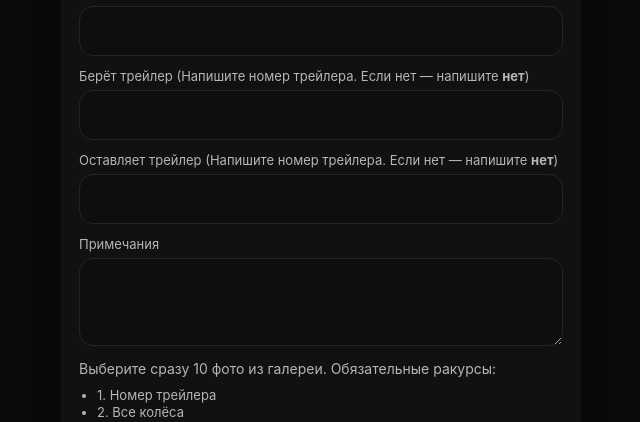
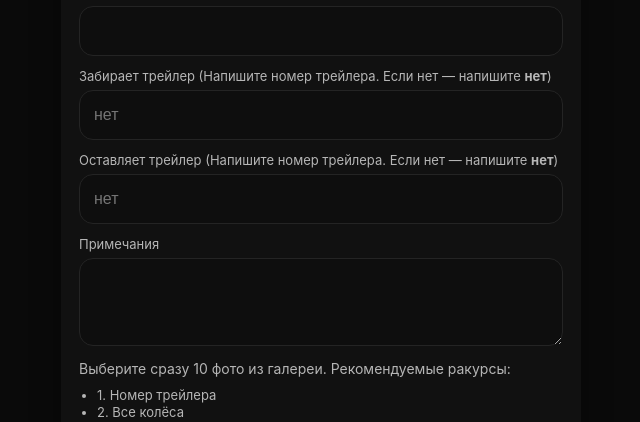
Before and after one commit to danmiller22/222, a Next.js app in the folder drop-hook-vercel-fixed-public/: page / in a window 1280 px wide. Shown: the part 445-867 px from the top of the page, without its empty margins (319-959 px from the left). Built offline with nearby package versions, Linux system fonts and the light colour scheme; no server answers.

Commit message:
Update page.tsx

```diff
--- a/drop-hook-vercel-fixed-public/app/page.tsx
+++ b/drop-hook-vercel-fixed-public/app/page.tsx
@@ -11,17 +11,17 @@ const STR = {
     brand: 'US Team Fleet',
     title: 'Drop / Hook',
     policy:
-      'Каждый водитель обязан отправлять фото, когда берет (Hook) или оставляет (Drop) трейлер — иначе будут штрафы',
+      'Каждый водитель обязан отправлять фото, когда берет (Hook) или оставляет (Drop) трейлер — иначе будут штрафы.',
     type: 'Тип',
     hook: 'Hook',
     drop: 'Drop',
     truck: 'Truck #',
     first: 'Имя',
     last: 'Фамилия',
-    pick: 'Берёт трейлер (Напишите номер трейлера. Если нет — напишите <b>нет</b>)',
+    pick: 'Забирает трейлер (Напишите номер трейлера. Если нет — напишите <b>нет</b>)',
     droptr: 'Оставляет трейлер (Напишите номер трейлера. Если нет — напишите <b>нет</b>)',
     notes: 'Примечания',
-    choose10: 'Выберите сразу 10 фото из галереи. Обязательные ракурсы:',
+    choose10: 'Выберите сразу 10 фото из галереи. Рекомендуемые ракурсы:',
     chosen: (n:number)=>`Выбрано: ${n} из 10`,
     send: 'Отправить',
     sending: 'Отправка…',
@@ -48,7 +48,7 @@ const STR = {
     brand: 'US Team Fleet',
     title: 'Drop / Hook',
     policy:
-      'Every driver must submit photos when hooking (Hook) or dropping (Drop) a trailer — charges otherwise',
+      'Every driver must submit photos when hooking (Hook) or dropping (Drop) a trailer — penalties otherwise.',
     type: 'Type',
     hook: 'Hook',
     drop: 'Drop',
@@ -58,7 +58,7 @@ const STR = {
     pick: 'Trailer picked (if none — write <b>none</b>)',
     droptr: 'Trailer left (if none — write <b>none</b>)',
     notes: 'Notes',
-    choose10: 'Select exactly 10 photos from gallery. Mandatory angles:',
+    choose10: 'Select exactly 10 photos from gallery. Recommended angles:',
     chosen: (n:number)=>`Selected: ${n} / 10`,
     send: 'Send',
     sending: 'Sending…',
@@ -199,12 +199,12 @@ export default function Page() {
 
             <div className="field">
               <label dangerouslySetInnerHTML={{__html:t.pick}} />
-              <input type="text" name="trailer_pick" placeholder={STR[lang].Trailer} />
+              <input type="text" name="trailer_pick" placeholder={STR[lang].none} />
             </div>
 
             <div className="field">
               <label dangerouslySetInnerHTML={{__html:t.droptr}} />
-              <input type="text" name="trailer_drop" placeholder={STR[lang].Trailer} />
+              <input type="text" name="trailer_drop" placeholder={STR[lang].none} />
             </div>
 
             <div className="field field--full">
```
